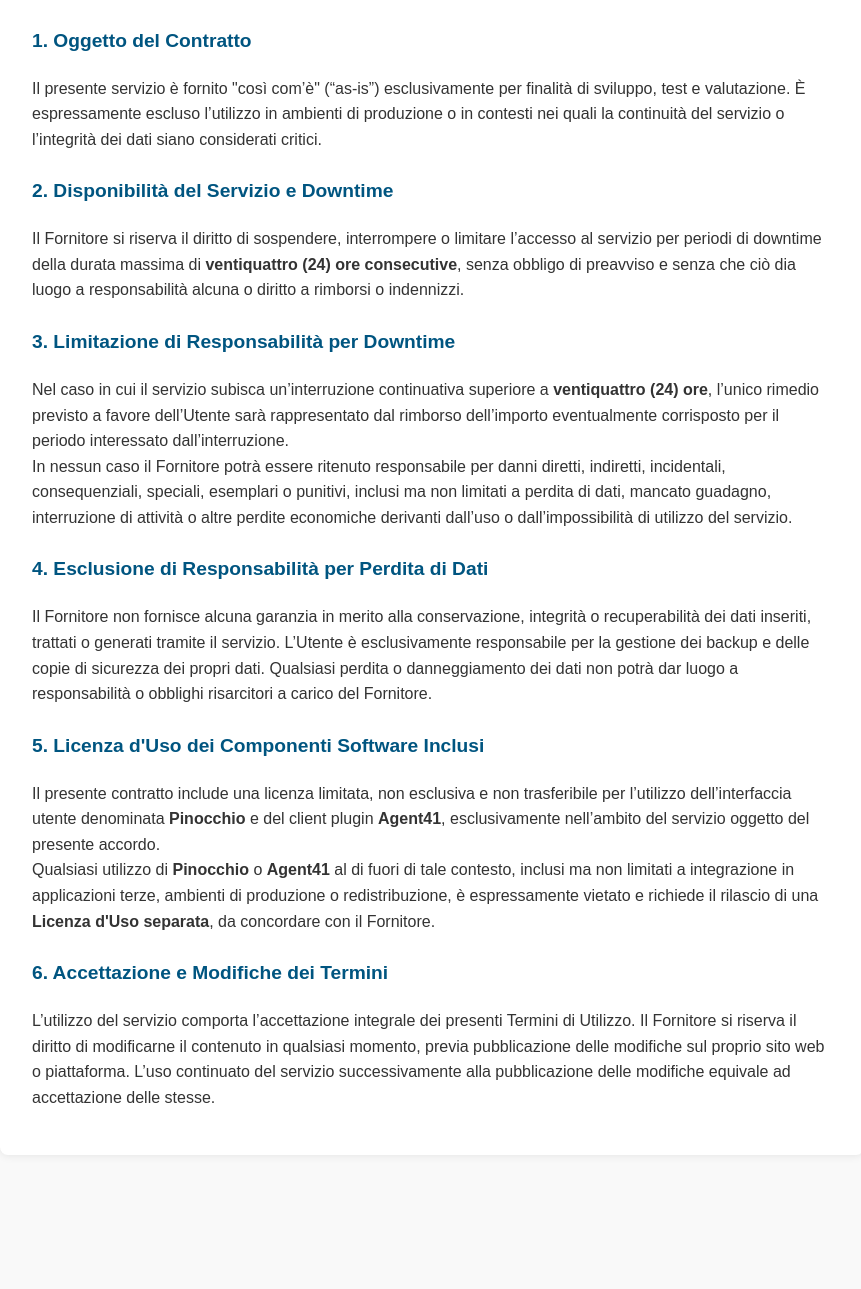
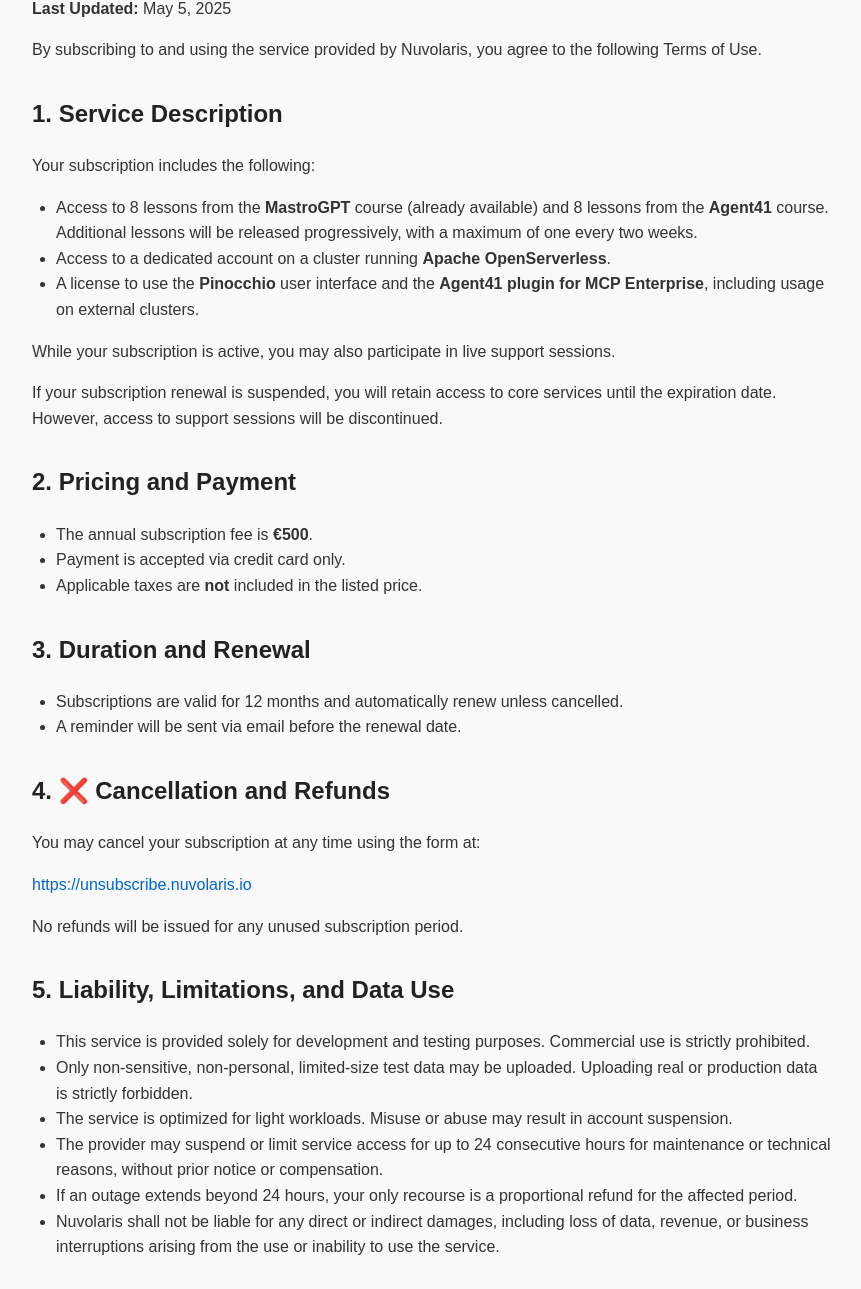
Before and after one commit to nuvolaris/public, a plain HTML site: page terms.html in a window 1280 px wide. Shown: the part 135-1424 px from the top of the page, without its empty margins (208-1069 px from the left). Before the commit the page ends 1322 px from the top, so only its background shows below. Drawn offline with Linux system fonts and the light colour scheme.

Commit message:
Update terms.html

```diff
--- a/terms.html
+++ b/terms.html
@@ -1,109 +1,104 @@
 <!DOCTYPE html>
-<html lang="it">
+<html lang="en">
 <head>
   <meta charset="UTF-8" />
   <meta name="viewport" content="width=device-width, initial-scale=1.0" />
-  <title>Termini di Utilizzo – Accesso Sviluppatori</title>
+  <title>Terms of Use</title>
   <style>
     body {
       font-family: Arial, sans-serif;
       line-height: 1.6;
-      margin: 0;
-      padding: 0;
+      max-width: 800px;
+      margin: auto;
+      padding: 2rem;
       background-color: #f9f9f9;
       color: #333;
     }
-
-    .container {
-      max-width: 800px;
-      margin: 2rem auto;
-      padding: 2rem;
-      background-color: #fff;
-      box-shadow: 0 0 10px rgba(0, 0, 0, 0.1);
-      border-radius: 8px;
-    }
-
-    h1, h2, h3 {
-      color: #005580;
-    }
-
     h1 {
-      font-size: 2rem;
+      border-bottom: 2px solid #ccc;
+      padding-bottom: 0.5rem;
       margin-bottom: 1rem;
     }
-
     h2 {
-      font-size: 1.5rem;
       margin-top: 2rem;
+      color: #222;
     }
-
-    h3 {
-      font-size: 1.2rem;
-      margin-top: 1.5rem;
+    ul {
+      padding-left: 1.5rem;
     }
-
-    p {
-      margin: 0.8rem 0;
+    a {
+      color: #0066cc;
+      text-decoration: none;
     }
-
-    strong {
-      font-weight: bold;
-    }
-
-    @media (max-width: 600px) {
-      .container {
-        padding: 1rem;
-      }
+    a:hover {
+      text-decoration: underline;
     }
   </style>
 </head>
 <body>
-  <div class="container">
-    <h1>Termini di Utilizzo – Accesso Sviluppatori</h1>
 
-    <h3>1. Oggetto del Contratto</h3>
-    <p>
-      Il presente servizio è fornito "così com’è" (“as-is”) esclusivamente per finalità di sviluppo, test e valutazione.
-      È espressamente escluso l’utilizzo in ambienti di produzione o in contesti nei quali la continuità del servizio o l’integrità dei dati siano considerati critici.
-    </p>
+  <h1>Terms of Use</h1>
+  <p><strong>Last Updated:</strong> May 5, 2025</p>
+  <p>By subscribing to and using the service provided by Nuvolaris, you agree to the following Terms of Use.</p>
 
-    <h3>2. Disponibilità del Servizio e Downtime</h3>
-    <p>
-      Il Fornitore si riserva il diritto di sospendere, interrompere o limitare l’accesso al servizio per periodi di downtime
-      della durata massima di <strong>ventiquattro (24) ore consecutive</strong>, senza obbligo di preavviso e senza che ciò dia luogo
-      a responsabilità alcuna o diritto a rimborsi o indennizzi.
-    </p>
+  <h2>1. Service Description</h2>
+  <p>Your subscription includes the following:</p>
+  <ul>
+    <li>Access to 8 lessons from the <strong>MastroGPT</strong> course (already available) and 8 lessons from the <strong>Agent41</strong> course. Additional lessons will be released progressively, with a maximum of one every two weeks.</li>
+    <li>Access to a dedicated account on a cluster running <strong>Apache OpenServerless</strong>.</li>
+    <li>A license to use the <strong>Pinocchio</strong> user interface and the <strong>Agent41 plugin for MCP Enterprise</strong>, including usage on external clusters.</li>
+  </ul>
+  <p>While your subscription is active, you may also participate in live support sessions.</p>
+  <p>If your subscription renewal is suspended, you will retain access to core services until the expiration date. However, access to support sessions will be discontinued.</p>
 
-    <h3>3. Limitazione di Responsabilità per Downtime</h3>
-    <p>
-      Nel caso in cui il servizio subisca un’interruzione continuativa superiore a <strong>ventiquattro (24) ore</strong>,
-      l’unico rimedio previsto a favore dell’Utente sarà rappresentato dal rimborso dell’importo eventualmente corrisposto per
-      il periodo interessato dall’interruzione.<br>
-      In nessun caso il Fornitore potrà essere ritenuto responsabile per danni diretti, indiretti, incidentali, consequenziali,
-      speciali, esemplari o punitivi, inclusi ma non limitati a perdita di dati, mancato guadagno, interruzione di attività o altre perdite economiche derivanti dall’uso o dall’impossibilità di utilizzo del servizio.
-    </p>
+  <h2>2. Pricing and Payment</h2>
+  <ul>
+    <li>The annual subscription fee is <strong>€500</strong>.</li>
+    <li>Payment is accepted via credit card only.</li>
+    <li>Applicable taxes are <strong>not</strong> included in the listed price.</li>
+  </ul>
 
-    <h3>4. Esclusione di Responsabilità per Perdita di Dati</h3>
-    <p>
-      Il Fornitore non fornisce alcuna garanzia in merito alla conservazione, integrità o recuperabilità dei dati inseriti,
-      trattati o generati tramite il servizio. L’Utente è esclusivamente responsabile per la gestione dei backup e delle copie
-      di sicurezza dei propri dati. Qualsiasi perdita o danneggiamento dei dati non potrà dar luogo a responsabilità o obblighi
-      risarcitori a carico del Fornitore.
-    </p>
+  <h2>3. Duration and Renewal</h2>
+  <ul>
+    <li>Subscriptions are valid for 12 months and automatically renew unless cancelled.</li>
+    <li>A reminder will be sent via email before the renewal date.</li>
+  </ul>
 
-    <h3>5. Licenza d'Uso dei Componenti Software Inclusi</h3>
-    <p>
-      Il presente contratto include una licenza limitata, non esclusiva e non trasferibile per l’utilizzo dell’interfaccia utente denominata <strong>Pinocchio</strong> e del client plugin <strong>Agent41</strong>, esclusivamente nell’ambito del servizio oggetto del presente accordo.<br>
-      Qualsiasi utilizzo di <strong>Pinocchio</strong> o <strong>Agent41</strong> al di fuori di tale contesto, inclusi ma non limitati a integrazione in applicazioni terze, ambienti di produzione o redistribuzione, è espressamente vietato e richiede il rilascio di una <strong>Licenza d'Uso separata</strong>, da concordare con il Fornitore.
-    </p>
+  <h2>4. ❌ Cancellation and Refunds</h2>
+  <p>You may cancel your subscription at any time using the form at:</p>
+  <p><a href="https://unsubscribe.nuvolaris.io" target="_blank">https://unsubscribe.nuvolaris.io</a></p>
+  <p>No refunds will be issued for any unused subscription period.</p>
 
-    <h3>6. Accettazione e Modifiche dei Termini</h3>
-    <p>
-      L’utilizzo del servizio comporta l’accettazione integrale dei presenti Termini di Utilizzo. Il Fornitore si riserva il
-      diritto di modificarne il contenuto in qualsiasi momento, previa pubblicazione delle modifiche sul proprio sito web o
-      piattaforma. L’uso continuato del servizio successivamente alla pubblicazione delle modifiche equivale ad accettazione
-      delle stesse.
-    </p>
-  </div>
+  <h2>5. Liability, Limitations, and Data Use</h2>
+  <ul>
+    <li>This service is provided solely for development and testing purposes. Commercial use is strictly prohibited.</li>
+    <li>Only non-sensitive, non-personal, limited-size test data may be uploaded. Uploading real or production data is strictly forbidden.</li>
+    <li>The service is optimized for light workloads. Misuse or abuse may result in account suspension.</li>
+    <li>The provider may suspend or limit service access for up to 24 consecutive hours for maintenance or technical reasons, without prior notice or compensation.</li>
+    <li>If an outage extends beyond 24 hours, your only recourse is a proportional refund for the affected period.</li>
+    <li>Nuvolaris shall not be liable for any direct or indirect damages, including loss of data, revenue, or business interruptions arising from the use or inability to use the service.</li>
+  </ul>
+
+  <h2>6. Privacy and Personal Data</h2>
+  <p>Use of this service is governed by our <strong>Privacy Policy</strong>, which forms an integral part of these Terms.</p>
+
+  <h2>7. Changes to the Service or Terms</h2>
+  <p>Nuvolaris reserves the right to modify the service or these Terms of Use at any time.</p>
+  <p>You will be notified at least 7 days in advance via email or in-app notification.</p>
+  <p>Continued use of the service after changes are announced constitutes acceptance of those changes.</p>
+
+  <h2>8. Account Suspension or Termination</h2>
+  <p>Your account may be suspended or terminated for:</p>
+  <ul>
+    <li>Violating these Terms of Use</li>
+    <li>Unauthorized or improper use of the service</li>
+    <li>Engaging in illegal, unethical, or abusive behavior</li>
+    <li>Generating excessive load incompatible with development purposes</li>
+  </ul>
+
+  <h2>9. Governing Law and Jurisdiction</h2>
+  <p>These Terms are governed by the laws of the <strong>United States of America</strong>.</p>
+  <p>All disputes will be resolved under the jurisdiction of the <strong>State of Delaware</strong>.</p>
+
 </body>
 </html>
```
